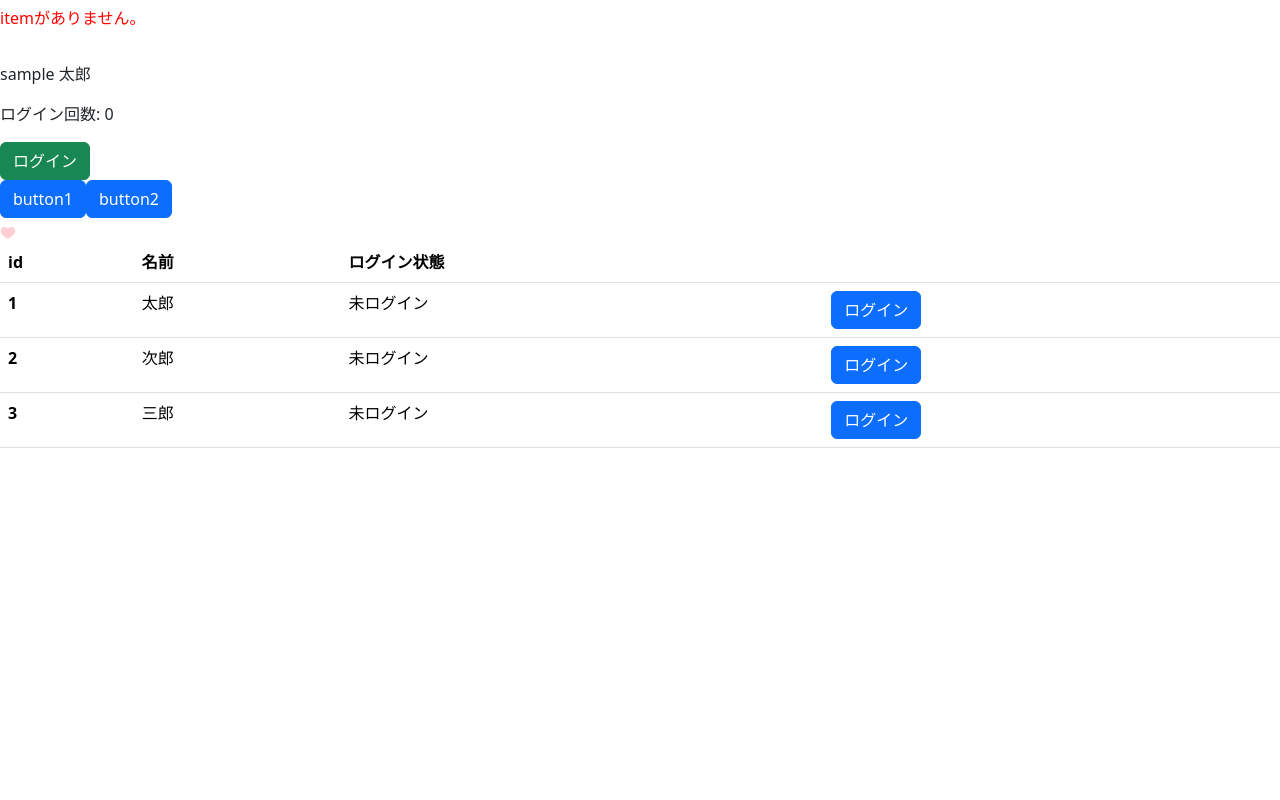
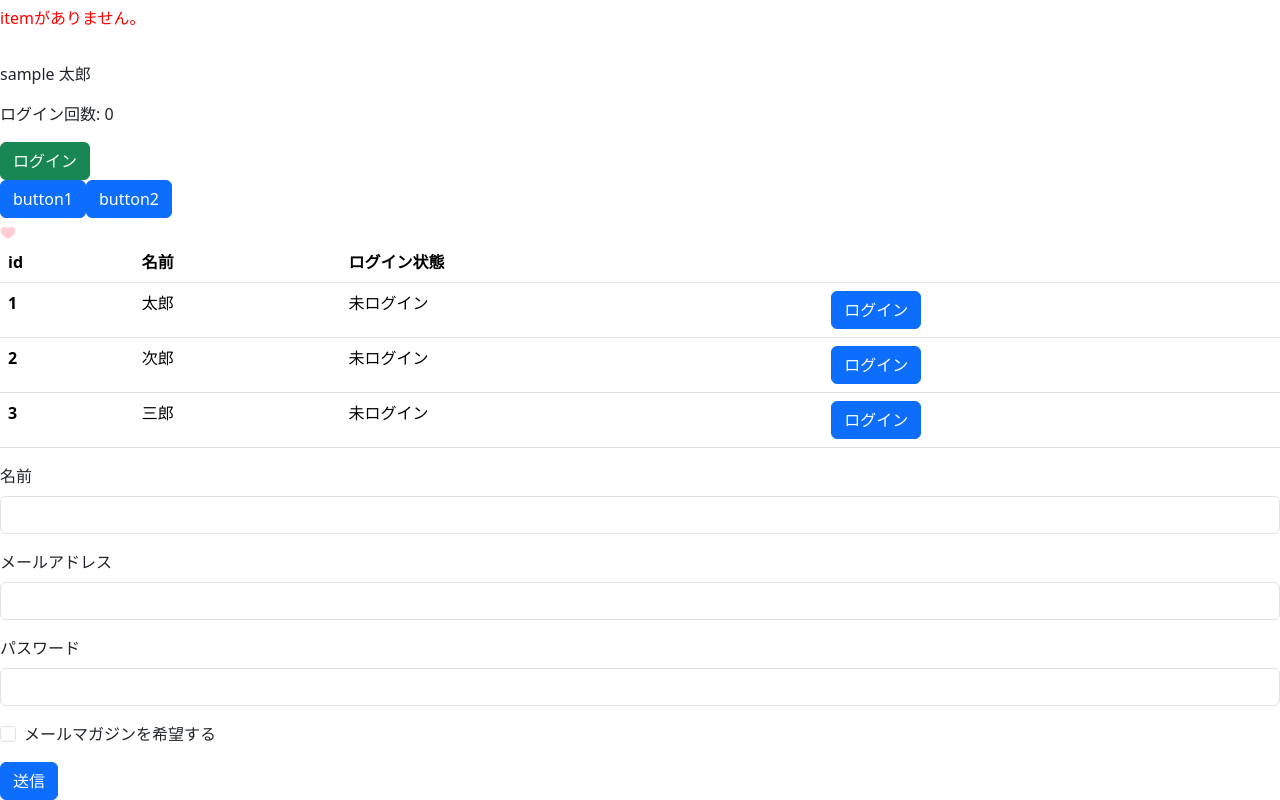
Before and after one commit to Hashimoto-Noriaki/react-first-project, a React (Vite) app: page / in a window 1280 px wide. Shown: the part 337-1137 px from the top of the page. Before the commit the page ends 801 px from the top, so only its background shows below. Built offline with nearby package versions, Linux system fonts and the light colour scheme.

Commit message:
フォーム

```diff
--- a/src/App.tsx
+++ b/src/App.tsx
@@ -3,6 +3,7 @@
 import { PrimaryButton } from "./components/PrimaryButton";
 import { Like } from "./components/Like";
 import { UserList } from "./components/UserList";
+import { Form } from "./components/Form";
 
 const App = () => {
   const items1 = ["Home1", "Library1", "Date1"];
@@ -19,6 +20,7 @@
         <Like />
       </div>
       <UserList />
+      <Form />
     </div>
   );
 };
--- a/src/components/Breadcrumb.tsx
+++ b/src/components/Breadcrumb.tsx
@@ -3,7 +3,7 @@
 import styled from "styled-components";
 
 type Props = {
-  items:string[];
+  items: string[];
 };
 
 type NoticeParagraphProps = {
@@ -15,16 +15,18 @@
   color: ${(props) => (props.isBlank ? "red" : "gray")};
 `;
 
-export const Breadcrumb = ({items}: Props) => {
+export const Breadcrumb = ({ items }: Props) => {
   const [selectedValue, setSelectedValue] = useState("");
 
   return (
     <>
       <p className={styles.listTitle}>パンくずリスト</p>
       {items.length === 0 ? (
-         <NoticeParagraph isBlank>itemがありません。</NoticeParagraph>
+        <NoticeParagraph isBlank={true} data-is-blank={true}>
+          itemがありません。
+        </NoticeParagraph>
       ) : (
-        <NoticeParagraph isBlank={false}>
+        <NoticeParagraph isBlank={false} data-is-blank={false}>
           itemが{items.length}あります
         </NoticeParagraph>
       )}
@@ -32,12 +34,12 @@
         <ol className="breadcrumb">
           {items.map((item) => (
             <li key={item} className="breadcrumb-item">
-               {item === selectedValue ? (
+              {item === selectedValue ? (
                 <>{item}</>
               ) : (
-              <a href="#" onClick={() => setSelectedValue(item)}>
-                {item}
-              </a>
+                <a href="#" onClick={() => setSelectedValue(item)}>
+                  {item}
+                </a>
               )}
             </li>
           ))}
--- /dev/null
+++ b/src/components/Form.tsx
@@ -0,0 +1,90 @@
+import { ChangeEvent, FormEvent, useState } from "react";
+
+type User = {
+  name: string;
+  email: string;
+  password: string;
+  isMagazine: boolean;
+}
+
+export const Form = () => {
+  const [newUser, setNewUser] = useState<User>({
+    name: "",
+    email: "",
+    password: "",
+    isMagazine: false,
+  });
+
+  const onChangeNewUser = (event: ChangeEvent<HTMLInputElement>) => {
+    const { name, value, type, checked } = event.target;
+    setNewUser({
+      ...newUser,
+      [name]: type === "checkbox" ? checked : value,
+    });
+  };
+
+  const handleSubmit = (event: FormEvent<HTMLFormElement>) => {
+    event.preventDefault();
+    console.log(newUser);
+  };
+
+  return (
+    <form onSubmit={handleSubmit}>
+      <div className="mb-3">
+        <label htmlFor="nameForm" className="form-label">
+          名前
+        </label>
+        <input
+          name="name"
+          type="text"
+          className="form-control"
+          id="nameForm"
+          value={newUser.name}
+          onChange={onChangeNewUser}
+        />
+      </div>
+      <div className="mb-3">
+        <label htmlFor="emailForm" className="form-label">
+          メールアドレス
+        </label>
+        <input
+          name="email"
+          type="email"
+          className="form-control"
+          id="emailForm"
+          value={newUser.email}
+          onChange={onChangeNewUser}
+        />
+      </div>
+      <div className="mb-3">
+        <label htmlFor="password" className="form-label">
+          パスワード
+        </label>
+        <input
+          name="password"
+          type="password"
+          className="form-control"
+          id="password"
+          value={newUser.password}
+          onChange={onChangeNewUser}
+        />
+      </div>
+      <div className="mb-3 form-check">
+        <input
+          name="isMagazine"
+          type="checkbox"
+          className="form-check-input"
+          id="isMagazineCheck"
+          checked={newUser.isMagazine}
+          onChange={onChangeNewUser}
+        />
+        <label className="form-check-label" htmlFor="isMagazineCheck">
+          メールマガジンを希望する
+        </label>
+      </div>
+      <button type="submit" className="btn btn-primary">
+        送信
+      </button>
+    </form>
+  );
+};
```
